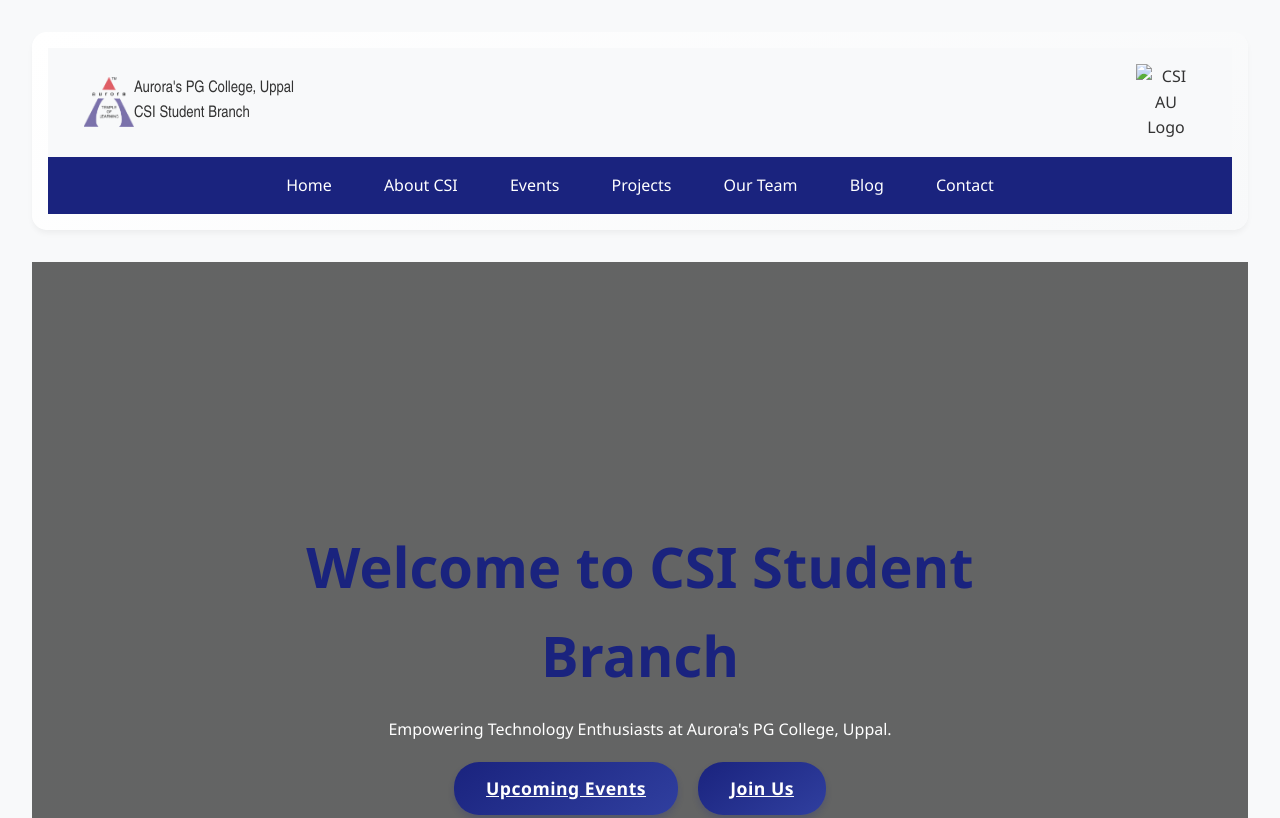
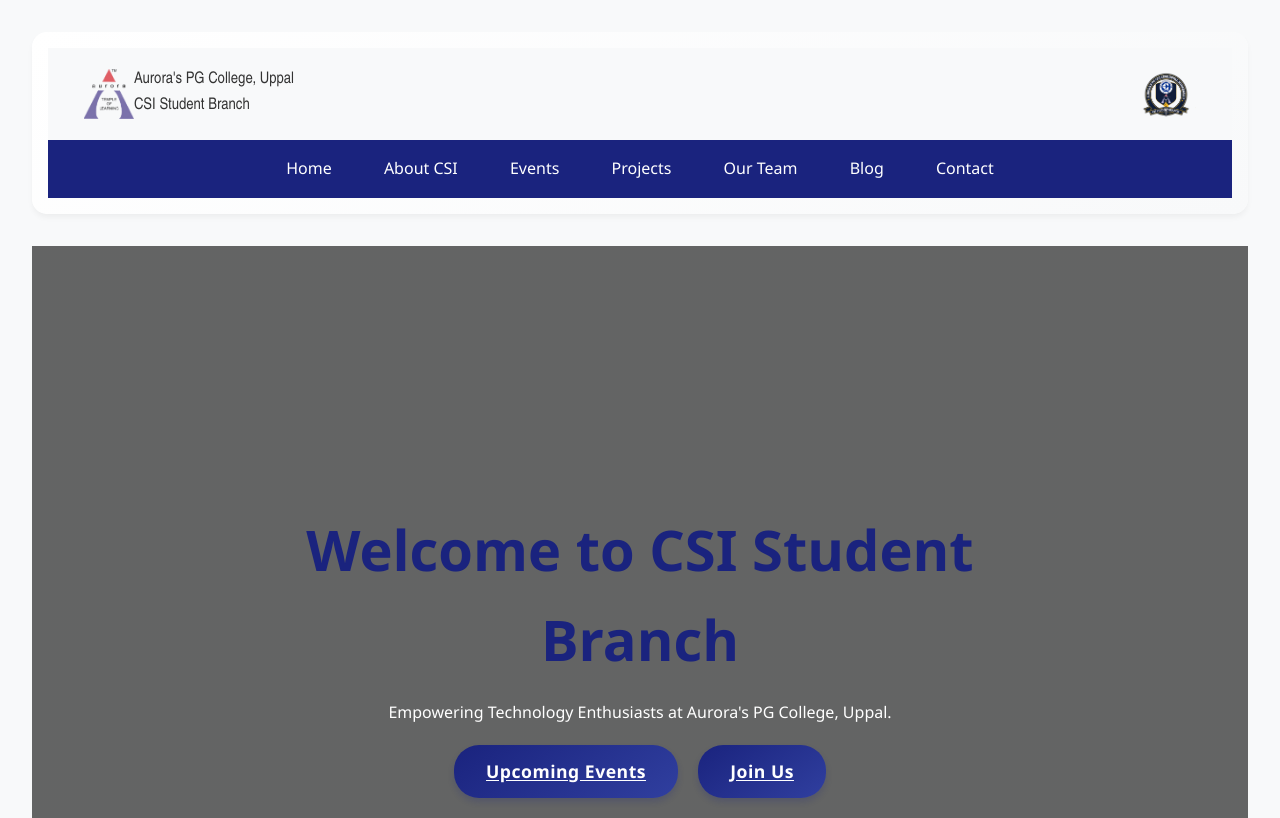
Before and after one commit to Bharath7539/csi_apgcu, a plain HTML site: page index.html in a window 1280 px wide. Shown: the top 818 px of the page. Drawn offline with Linux system fonts and the light colour scheme; files whose address does not match are found by name.

Commit message:
index.html

```diff
--- a/index.html
+++ b/index.html
@@ -23,7 +23,7 @@
             <img src="images/aurora.png" alt="AU Logo" width="50" style="float: left; margin-left: 20px;">
             <p style="font-family:  'Arial Narrow', Arial, sans-serif; margin-right: auto; text-align: left;">Aurora's PG College, Uppal <br>CSI Student Branch
             </p>
-            <img src="images/csi-au.jpg" alt="CSI AU Logo" width="60" style="float: left; margin-right: 20px;">
+            <img src="images/csi-au.png" alt="CSI AU Logo" width="60" style="float: left; margin-right: 20px;">
             <button class="mobile-menu-btn" aria-label="Toggle menu">
                 <i class="fas fa-bars"></i>
             </button>
```
